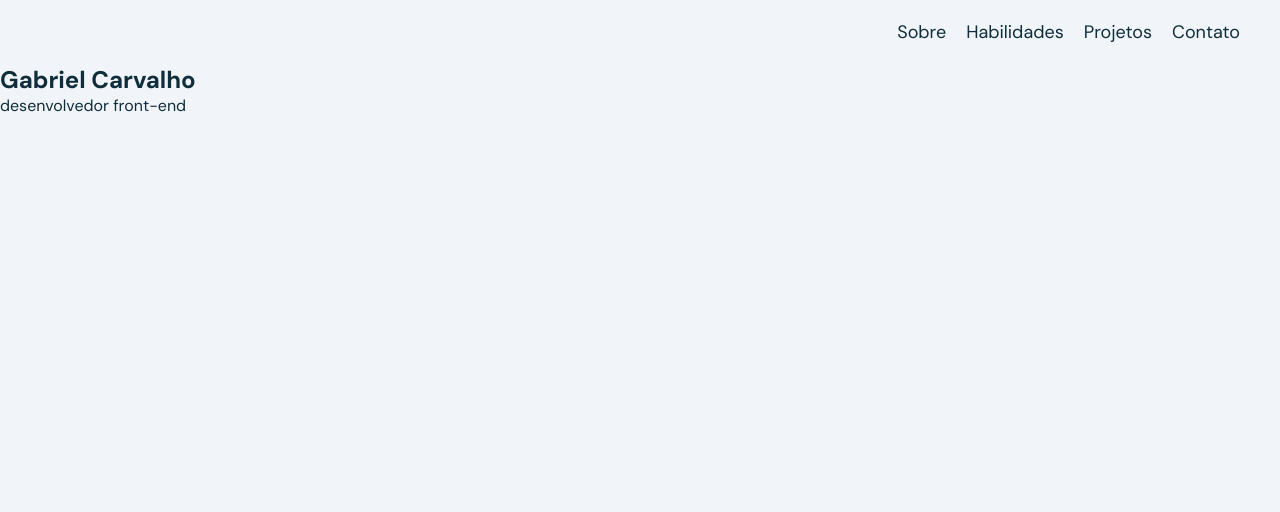
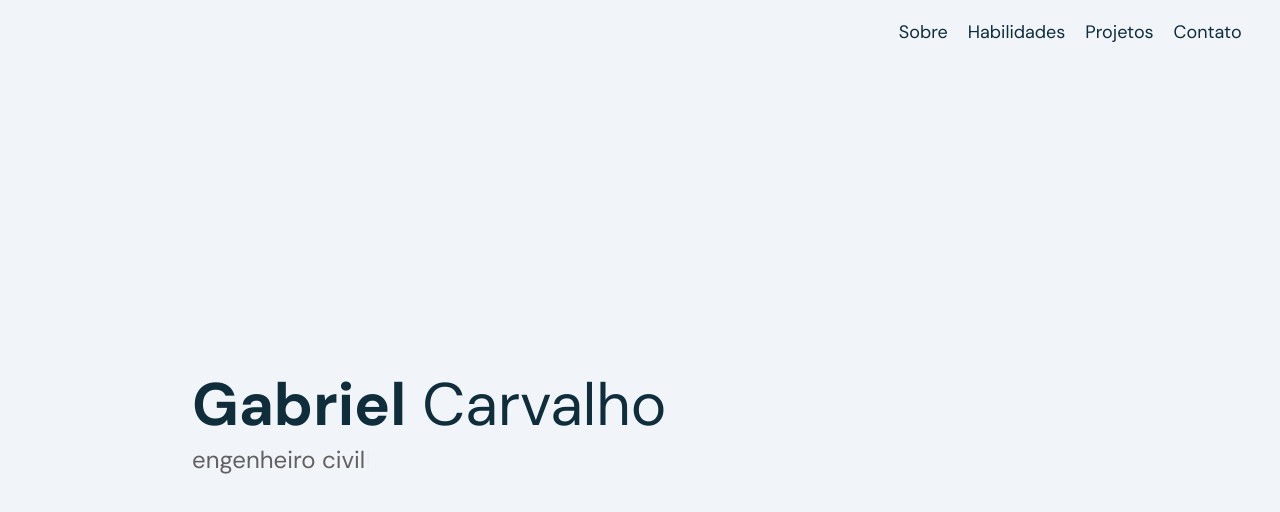
Before and after one commit to gabrielcarvalhoc/portfolio, a plain HTML site: page index.html in a window 1280 px wide. Drawn offline with nearby package versions, Linux system fonts and the light colour scheme.

Commit message:
Add home section

```diff
--- a/css/style.css
+++ b/css/style.css
@@ -6,17 +6,26 @@
     box-sizing: border-box;
     font-family: 'DM Sans', sans-serif;
     color: #0f2d3a;
+    scroll-behavior: smooth;
 }
 
 body {
     background-color: #f1f5fa;
 }
 
+.home {
+    height: 100vh;
+}
+
+/* Header */
+
 .navbar {
     display: flex;
     justify-content: flex-end;
     list-style-type: none;
-    margin: 20px 40px;
+    margin: 0 3vw;
+    padding-top: 20px;
+    height: 5vh;
 }
 
 .navbar li a {
@@ -24,3 +33,30 @@ body {
     margin-left: 20px;
     font-size: 18px;
 }
+
+/* Home */
+
+.name {
+    padding-left: 15vw;
+    height: 95vh;
+    display: flex;
+    flex-direction: column;
+    justify-content: center;
+}
+
+.name h1 {
+    font-weight: 400;
+    font-size: 60px;
+}
+
+.name h1 span {
+    font-weight: 900;
+}
+
+.name p {
+    font-size: 24px;
+}
+
+.name .auto-input {
+    color: #616161;
+}
--- a/index.html
+++ b/index.html
@@ -8,6 +8,7 @@
     <title>Gabriel Carvalho</title>
 </head>
 <body>
+    <div class="home">
         <header>
             <nav>
                 <ul class="navbar">
@@ -28,10 +29,11 @@
         </header>
 
         <main>
-        <section id="home">
-            <h1>Gabriel Carvalho</h1>
-            <p>desenvolvedor front-end</p>
+            <section class="name">
+                <h1><span>Gabriel</span> Carvalho</h1>
+                <p><span class="auto-input"></span></p>
             </section>
+    </div>
             <section id="about">
                 <div></div>
             </section>
@@ -45,5 +47,9 @@
 
             </section>
         </main>
+
+    <script src="https://cdn.jsdelivr.net/npm/typed.js@2.0.12"></script>
+
+    <script src="js/script.js"></script>
 </body>
 </html>
--- /dev/null
+++ b/js/script.js
@@ -0,0 +1,6 @@
+let typed = new Typed(".auto-input", {
+    strings: ["desenvolvedor front-end", "engenheiro civil"],
+    typeSpeed: 50,
+    backSpeed: 50,
+    loop: true
+});
```
Lines whose indentation alone changed are shown as unchanged.
